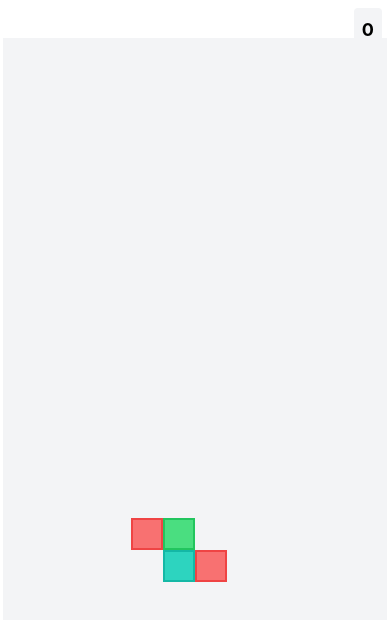
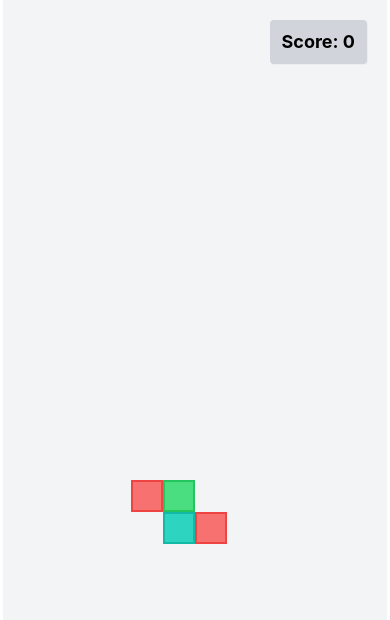
Before and after one commit to derekmborges/tetritone, a React Native app: screen / in a window 390 px wide. Shown: the top 620 px of the page. Built offline with nearby package versions, Linux system fonts and the light colour scheme.

Commit message:
game over alert and styling

```diff
--- a/App.tsx
+++ b/App.tsx
@@ -1,15 +1,19 @@
 import { StatusBar } from "expo-status-bar";
-import { StyleSheet, Text, View } from "react-native";
+import { SafeAreaView } from "react-native";
 import tw from "twrnc";
 import { TetritoneGame } from "./app/TetritoneGame";
 import { GestureHandlerRootView } from "react-native-gesture-handler";
+import { SafeAreaProvider } from "react-native-safe-area-context";
 
 export default function App() {
   return (
     <GestureHandlerRootView>
-      <View style={tw`flex-1 justify-center items-center`}>
-        <TetritoneGame />
-      </View>
+      <SafeAreaProvider>
+        <SafeAreaView style={tw`justify-center items-center`}>
+          <StatusBar style="auto" hidden />
+          <TetritoneGame />
+        </SafeAreaView>
+      </SafeAreaProvider>
     </GestureHandlerRootView>
   );
 }
--- a/app/TetritoneGame.tsx
+++ b/app/TetritoneGame.tsx
@@ -7,7 +7,7 @@ import {
   BlockType,
   BLOCK_MAP,
 } from "./models/game";
-import { View, Text, Dimensions } from "react-native";
+import { View, Text, Dimensions, Alert, AlertButton } from "react-native";
 import tw from "twrnc";
 import {
   Directions,
@@ -42,8 +42,11 @@ const getRandomBlockType = (): BlockType => {
 };
 
 export const TetritoneGame = (): JSX.Element => {
+  const [inProgress, setInProgress] = useState<boolean>(true);
   const [score, setScore] = useState<number>(0);
   const [lockedBlocks, setLockedBlocks] = useState<BlockModel[]>([]);
+
+  const [spawned, setSpawned] = useState<boolean>(true);
   const [fallingInterval, setFallingInterval] = useState<number>(500);
   const [fallingBlocks, setFallingBlocks] = useState<BlockModel[]>([]);
   const [fallingBlockType, setFallingBlockType] = useState<BlockType | null>(
@@ -54,11 +57,49 @@ export const TetritoneGame = (): JSX.Element => {
   );
   const [movementUnlocked, setMovementUnlocked] = useState<boolean>(true);
 
+  const handleNewGame = () => {
+    setLockedBlocks([]);
+    setScore(0);
+    setInProgress(true);
+    loadRandomShape();
+  };
+
+  const handleGameOver = () => {
+    setFallingBlocks([]);
+    setFallingBlockType(null);
+    Alert.alert("Game Over", `Score: ${score}`, [
+      {
+        text: "Start Over",
+        onPress: () => handleNewGame(),
+      } as AlertButton,
+    ]);
+  };
+
   const loadRandomShape = () => {
     const blockType = getRandomBlockType();
     const shapeBlocks = BLOCK_MAP.get(blockType);
 
     if (!shapeBlocks) return;
+
+    // check if can spawn the shape
+    // and if the shape can move
+    // both result in game over
+    const canSpawnShape =
+      lockedBlocks.length === 0 ||
+      !lockedBlocks.some((lb) =>
+        shapeBlocks.some((b) => b.posX === lb.posX && b.posY === lb.posY)
+      );
+    const willHitLocked = shapeBlocks.some((block) =>
+      lockedBlocks.some(
+        (lockedBlock) =>
+          lockedBlock.posX === block.posX && lockedBlock.posY === block.posY + 1
+      )
+    );
+
+    if (!canSpawnShape || willHitLocked) {
+      setInProgress(false);
+      return;
+    }
 
     const randomColoredShape = shapeBlocks.map((b) => {
       const i = Math.floor(Math.random() * BLOCK_COLORS.length);
@@ -70,11 +111,18 @@ export const TetritoneGame = (): JSX.Element => {
     setFallingBlocks(randomColoredShape);
     setFallingBlockType(blockType);
     setShapeDirection(ShapeDirection.NORTH);
+    setSpawned(true);
   };
 
   useEffect(() => {
-    loadRandomShape();
+    handleNewGame();
   }, []);
+
+  useEffect(() => {
+    if (!inProgress) {
+      handleGameOver();
+    }
+  }, [inProgress]);
 
   useEffect(() => {
     const interval = setInterval(() => {
@@ -99,6 +147,7 @@ export const TetritoneGame = (): JSX.Element => {
         loadRandomShape();
       } else {
         setFallingBlocks(newFallingBlocks);
+        if (spawned) setSpawned(false);
       }
     }, fallingInterval);
 
@@ -184,7 +233,8 @@ export const TetritoneGame = (): JSX.Element => {
     })
     .runOnJS(true);
 
-  const tapGesture = Gesture.Tap().onEnd(() => {
+  const tapGesture = Gesture.Tap()
+    .onEnd(() => {
       if (!movementUnlocked) return;
 
       if (fallingBlocks.length > 0 && fallingBlockType !== null) {
@@ -227,20 +277,23 @@ export const TetritoneGame = (): JSX.Element => {
     })
     .runOnJS(true);
 
-  const { width } = Dimensions.get("screen");
+  const { width, height } = Dimensions.get("window");
   const blockSize = Math.floor(width / GRID_WIDTH);
+  const GRID_HEIGHT = Math.floor(height / blockSize);
 
   return (
     <>
-      <View style={tw`absolute top-2 right-2`}>
-        <View style={tw`bg-gray-100 p-2 rounded`}>
-          <Text style={tw`text-lg font-bold`}>{score}</Text>
+      <GestureDetector
+        gesture={Gesture.Race(flingGesture, flingDownGesture, tapGesture)}
+      >
+        <Animated.View style={tw`relative`}>
+          <View style={tw`absolute top-5 right-5 z-10`}>
+            <View style={tw`bg-gray-300 px-3 py-2 rounded shadow-sm`}>
+              <Text style={tw`text-lg font-bold`}>Score: {score}</Text>
             </View>
           </View>
-      <GestureDetector gesture={Gesture.Race(flingGesture, flingDownGesture, tapGesture)}>
-        <Animated.View>
           {Array.from({ length: GRID_HEIGHT }, (_, i) => (
-            <View key={i} style={tw`w-full max-w-lg flex-row`}>
+            <View key={i} style={tw`min-w-max max-w-lg flex-row`}>
               {Array.from({ length: GRID_WIDTH }, (_, j) => {
                 let block = undefined;
 
--- a/package.json
+++ b/package.json
@@ -18,6 +18,7 @@
     "react-native": "0.76.3",
     "react-native-gesture-handler": "~2.20.2",
     "react-native-reanimated": "^3.16.3",
+    "react-native-safe-area-context": "^5.0.0",
     "react-native-web": "~0.19.13",
     "twrnc": "^4.6.0"
   },
```
Also changed, not shown: 1 other file (tests, documents, lock files or other folders). Lines whose indentation alone changed are shown as unchanged.
